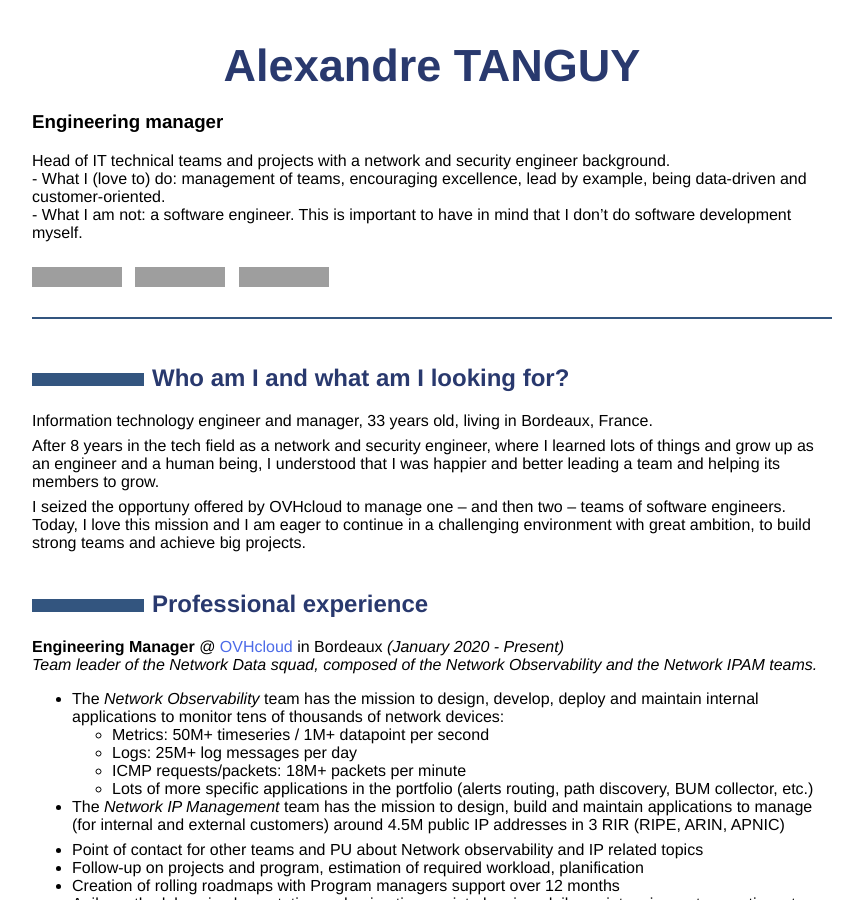
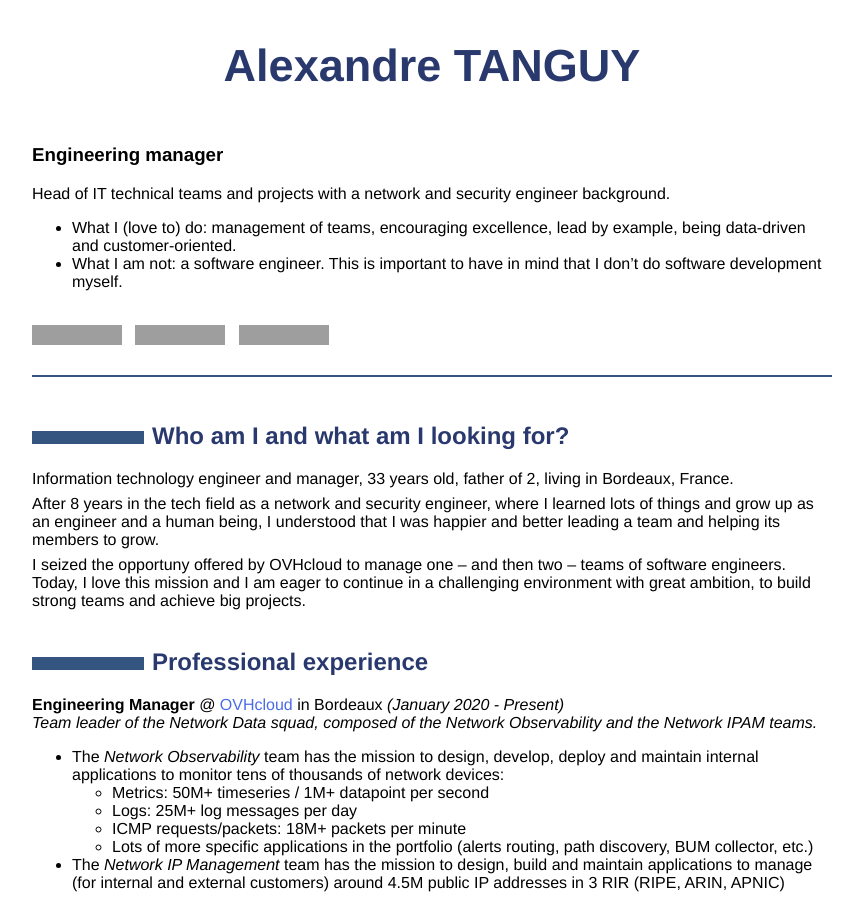
Before and after one commit to hikatanguy/cv, a Jekyll site: the page out/cv_alexandre_tanguy.html, which Jekyll copies as it is, in a window 1280 px wide and 900 px high, cut to the strip 0-900 px from the top of the window. Shown: the whole strip, without its empty margins (208-1071 px from the left). Built offline with Jekyll 4.4.1, drawn with Linux system fonts in a browser that asks for light colours; some of the changed text lies outside the part shown; grey boxes are pictures that could not be loaded.

```diff
--- a/out/cv_alexandre_tanguy.html
+++ b/out/cv_alexandre_tanguy.html
@@ -15,13 +15,18 @@
 </head>
 <body>
 <h1 id="alexandre-tanguy">Alexandre TANGUY</h1>
+<p><br></p>
 <h3 id="engineering-manager">Engineering manager</h3>
-<p>Head of IT technical teams and projects with a network and security engineer background.<br> - What I (love to) do: management of teams, encouraging excellence, lead by example, being data-driven and customer-oriented.<br> - What I am not: a software engineer. This is important to have in mind that I don’t do software development myself.<br ><br></p>
+<p>Head of IT technical teams and projects with a network and security engineer background.<br></p>
+<ul>
+<li>What I (love to) do: management of teams, encouraging excellence, lead by example, being data-driven and customer-oriented.<br></li>
+<li>What I am not: a software engineer. This is important to have in mind that I don’t do software development myself.<br ><br></li>
+</ul>
 <p><a href="https://github.com/hikatanguy/cv/raw/main/out/cv_alexandre_tanguy.pdf"><img src="https://img.shields.io/badge/PDF-267CB9?style=for-the-badge&amp;logo=docusign" /></a>   <a href="mailto:alexandre@tanguy.pro"><img src="https://img.shields.io/badge/Email-267CB9?style=for-the-badge&amp;logo=maildotru" /></a>   <a href="https://www.linkedin.com/in/alexandretanguy/"><img src="https://img.shields.io/badge/LinkedIn-267CB9?style=for-the-badge&amp;logo=linkedin" /></a> <br><br></p>
 <hr />
 <p><br></p>
 <h2 id="who-am-i-and-what-am-i-looking-for">Who am I and what am I looking for?</h2>
-<p>Information technology engineer and manager, 33 years old, living in Bordeaux, France.</p>
+<p>Information technology engineer and manager, 33 years old, father of 2, living in Bordeaux, France.</p>
 <p>After 8 years in the tech field as a network and security engineer, where I learned lots of things and grow up as an engineer and a human being, I understood that I was happier and better leading a team and helping its members to grow.</p>
 <p>I seized the opportuny offered by OVHcloud to manage one – and then two – teams of software engineers.<br> Today, I love this mission and I am eager to continue in a challenging environment with great ambition, to build strong teams and achieve big projects. <br><br></p>
 <h2 id="professional-experience">Professional experience</h2>
```
Also changed, not shown: other parts of out/cv_alexandre_tanguy.html (+5 -5 lines), 2 other files.
